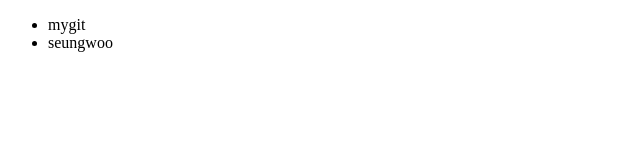
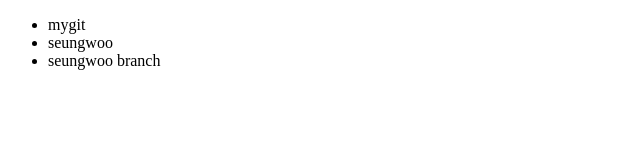
Before and after one commit to oheeseok/collaboration, a plain HTML site: page index.html in a window 1280 px wide. Shown: the whole page, without its empty margins (0-640 px from the left). Drawn offline with Linux system fonts and the light colour scheme.

Commit message:
seungwoo branch

```diff
--- a/index.html
+++ b/index.html
@@ -9,6 +9,7 @@
   <ul>
     <li>mygit</li>
     <li>seungwoo</li>
+    <li>seungwoo branch</li>
   </ul>
 </body>
 </html>
```
